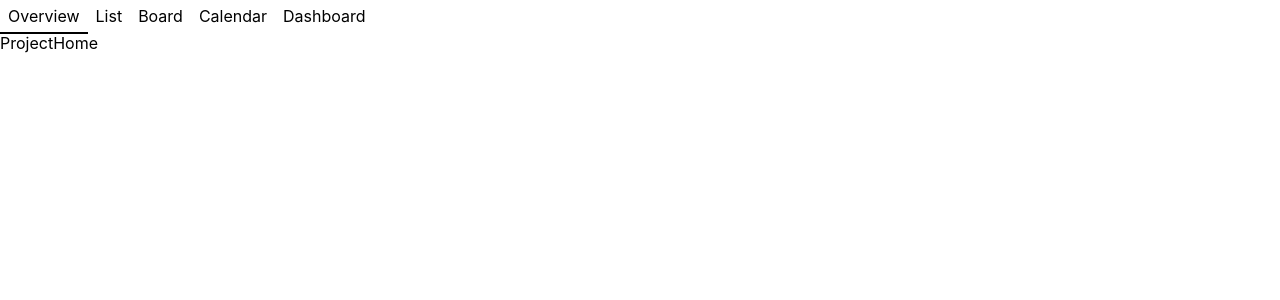
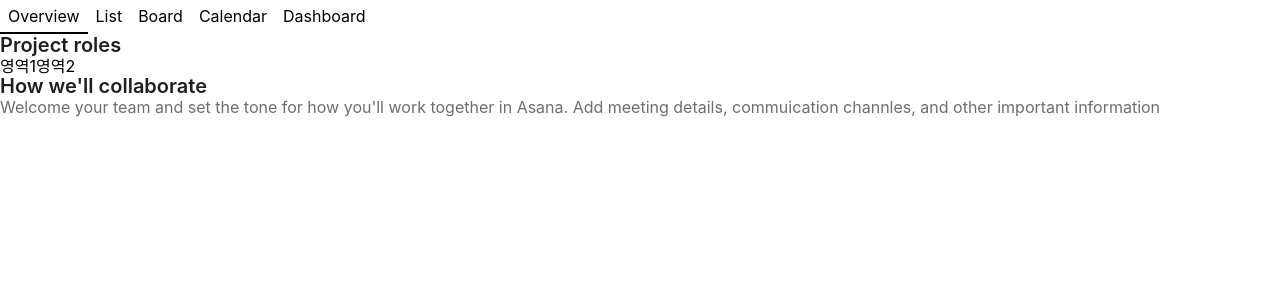
Before and after one commit to Asana-clone/asana-front, a React (Create React App) app: page /overview in a window 1280 px wide. Shown: the top 300 px of the page. Built offline with nearby package versions, Linux system fonts and the light colour scheme.

Commit message:
:lipstick: Add templates overviewTemp

```diff
--- a/src/components/pages/project/Overview.tsx
+++ b/src/components/pages/project/Overview.tsx
@@ -1,5 +1,5 @@
 import React from 'react';
-import ProjectNav from '../../UI/organisms/ProjectNav'
+import OverviewTemp from '../../templates/OverviewTemp';
 
 interface ProjectHomeProps {
 	test?: string;
@@ -9,8 +9,7 @@ const ProjectHome: React.FC<ProjectHomeProps> = (props) => {
 	const { test } = props;
 	return (
 		<>
-			<ProjectNav />
-			<p>{test} ProjectHome</p>
+			<OverviewTemp />
 		</>
 	);
 };
--- /dev/null
+++ b/src/components/templates/OverviewTemp.tsx
@@ -0,0 +1,16 @@
+import React from 'react';
+import ProjectNav from '../UI/organisms/ProjectNav';
+import OverviewPR from '../UI/organisms/OverViewPR';
+import OverViewTextCard from '../UI/organisms/OverViewTextCard';
+
+const OverviewTemp = () => {
+	return (
+		<>
+			<ProjectNav />
+			<OverviewPR />
+			<OverViewTextCard />
+		</>
+	);
+};
+
+export default OverviewTemp;
```
Also changed, not shown: 1 other file (tests, documents, lock files or other folders).
